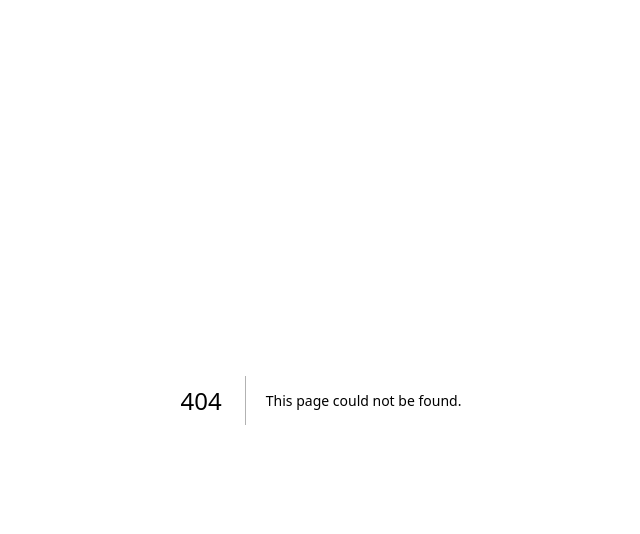
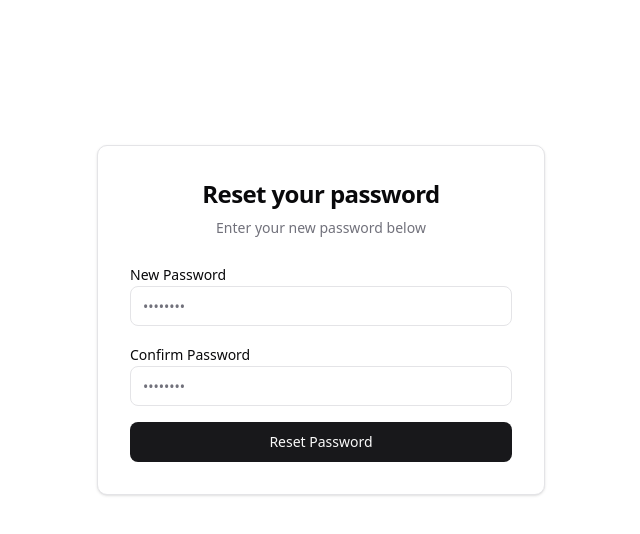
Before and after one commit to tahakc/logari, a Next.js app in the folder frontend/: page /reset-password in a window 1280 px wide. Before the commit this address had no page. Shown: the top 534 px of the page, without its empty margins (319-959 px from the left). Built offline with nearby package versions, Linux system fonts and the light colour scheme.

Commit message:
feat: add the actual reset password page

```diff
--- /dev/null
+++ b/frontend/app/reset-password/page.tsx
@@ -0,0 +1,10 @@
+import { ResetPasswordForm } from "@/components/auth/reset-password-form"
+import { AuthCard } from "@/components/auth/auth-card"
+
+export default function ResetPasswordPage() {
+  return (
+    <AuthCard>
+      <ResetPasswordForm />
+    </AuthCard>
+  )
+}
--- /dev/null
+++ b/frontend/components/auth/reset-password-form.tsx
@@ -0,0 +1,107 @@
+"use client"
+
+import * as React from "react"
+import { useRouter } from "next/navigation"
+import Link from "next/link"
+import { createClient } from "@/lib/supabase/client"
+import { Button } from "@/components/ui/button"
+import { Input } from "@/components/ui/input"
+import { Label } from "@/components/ui/label"
+
+export function ResetPasswordForm() {
+  const router = useRouter()
+  const [password, setPassword] = React.useState("")
+  const [confirmPassword, setConfirmPassword] = React.useState("")
+  const [error, setError] = React.useState<string | null>(null)
+  const [success, setSuccess] = React.useState(false)
+  const [loading, setLoading] = React.useState(false)
+
+  const handleSubmit = async (e: React.FormEvent) => {
+    e.preventDefault()
+    setError(null)
+    setSuccess(false)
+    setLoading(true)
+
+    if (password !== confirmPassword) {
+      setError("Passwords do not match")
+      setLoading(false)
+      return
+    }
+
+    try {
+      const supabase = createClient()
+      const { error } = await supabase.auth.updateUser({
+        password,
+      })
+
+      if (error) throw error
+      setSuccess(true)
+    } catch (err) {
+      setError(err instanceof Error ? err.message : "An error occurred")
+    } finally {
+      setLoading(false)
+    }
+  }
+
+  return (
+    <div className="w-full space-y-6">
+      <div className="space-y-2 text-center">
+        <h1 className="text-2xl font-bold tracking-tight">Reset your password</h1>
+        <p className="text-sm text-muted-foreground">
+          Enter your new password below
+        </p>
+      </div>
+
+      {success ? (
+        <div className="space-y-4">
+          <div className="rounded-md bg-primary/15 p-4 text-sm text-primary">
+            Your password has been reset successfully
+          </div>
+          <div className="flex justify-center">
+            <Button asChild variant="outline">
+              <Link href="/login">Back to login</Link>
+            </Button>
+          </div>
+        </div>
+      ) : (
+        <form onSubmit={handleSubmit} className="space-y-4">
+          <div className="space-y-2">
+            <Label htmlFor="password">New Password</Label>
+            <Input
+              id="password"
+              type="password"
+              placeholder="••••••••"
+              value={password}
+              onChange={(e) => setPassword(e.target.value)}
+              required
+              minLength={6}
+            />
+          </div>
+
+          <div className="space-y-2">
+            <Label htmlFor="confirm-password">Confirm Password</Label>
+            <Input
+              id="confirm-password"
+              type="password"
+              placeholder="••••••••"
+              value={confirmPassword}
+              onChange={(e) => setConfirmPassword(e.target.value)}
+              required
+              minLength={6}
+            />
+          </div>
+
+          {error && (
+            <div className="rounded-md bg-destructive/15 p-3 text-sm text-destructive">
+              {error}
+            </div>
+          )}
+
+          <Button type="submit" className="w-full" disabled={loading}>
+            {loading ? "Updating..." : "Reset Password"}
+          </Button>
+        </form>
+      )}
+    </div>
+  )
+}
```
